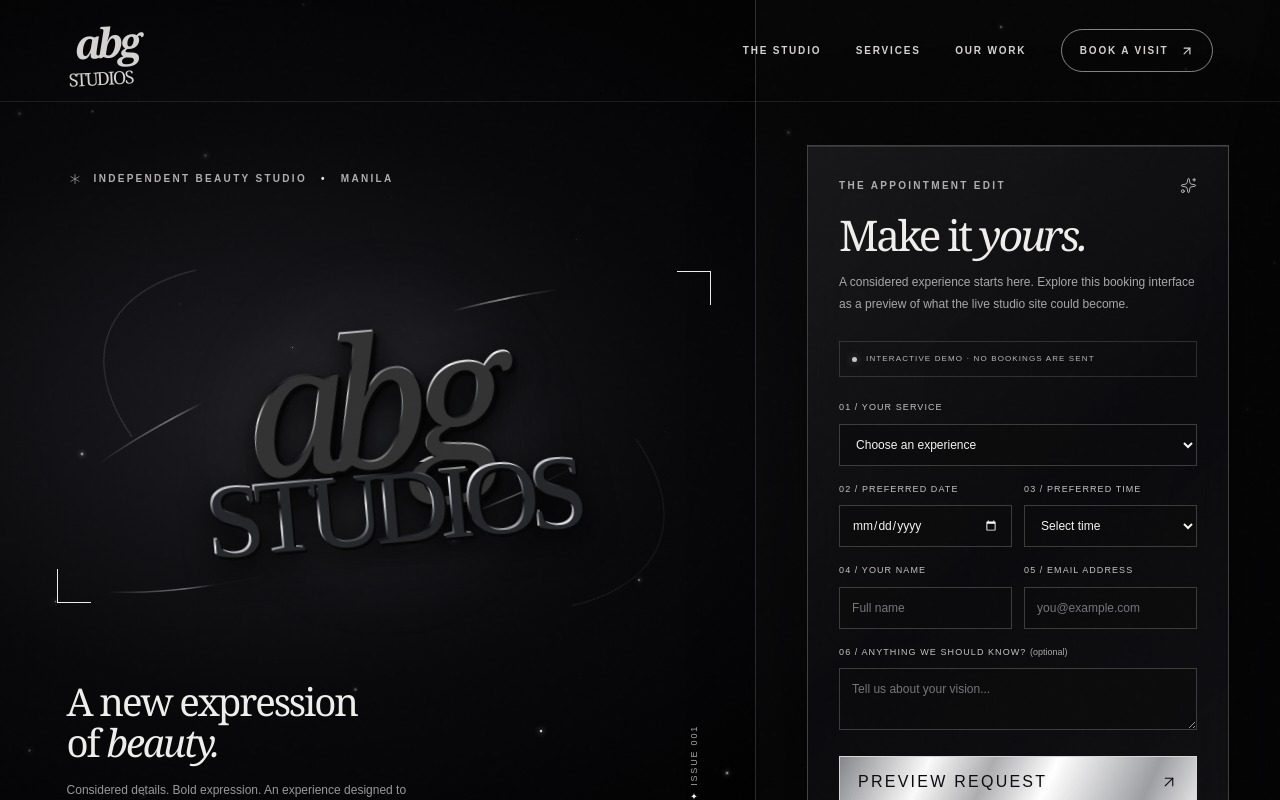
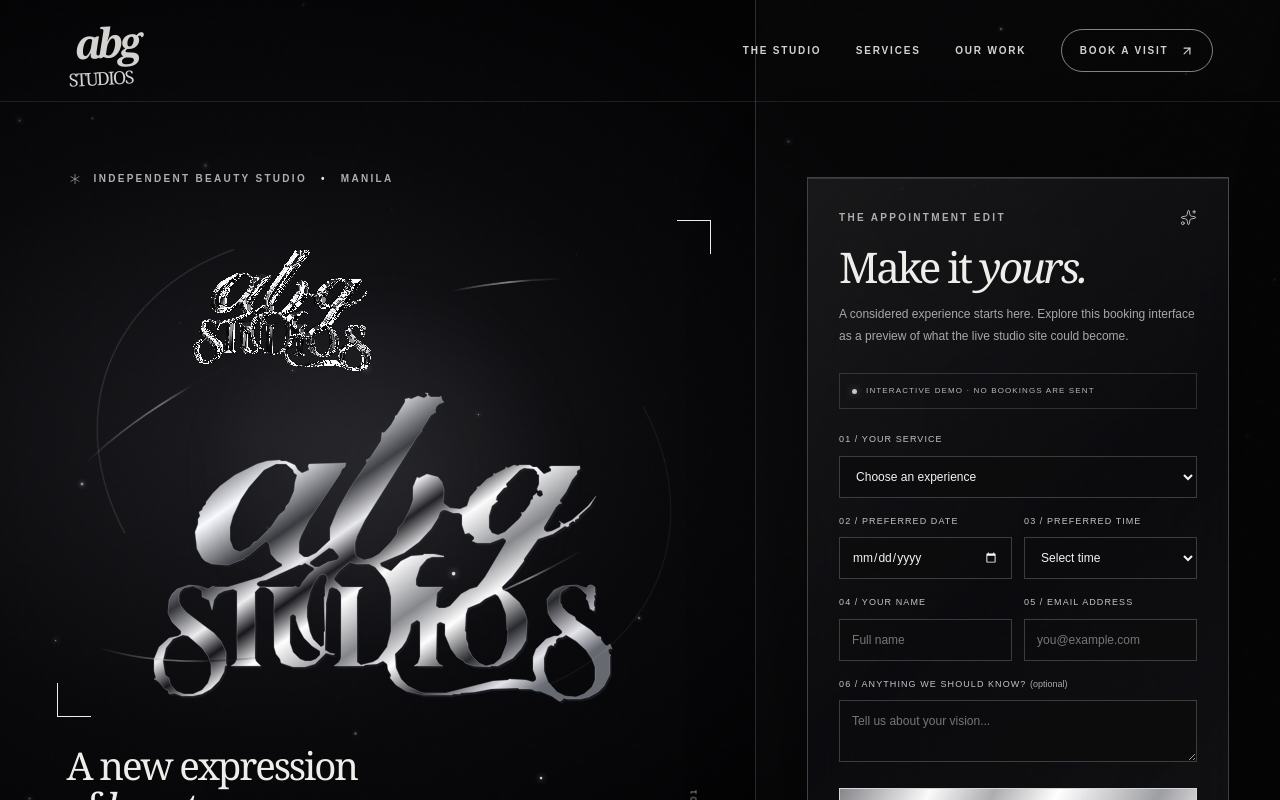
Before and after one commit to jstnphlp/abg-studio-landing, a Next.js app: page / in a window 1280 px wide. Shown: the top 800 px of the page. Built offline with nearby package versions, Linux system fonts and the light colour scheme.

Commit message:
feat(chrome): render real ABG letter shapes with WebGL and SVG fallback

```diff
--- a/src/app/page.tsx
+++ b/src/app/page.tsx
@@ -1,4 +1,5 @@
 import Link from "next/link";
+import Script from "next/script";
 import {
   ArrowDown,
   ArrowRight,
@@ -51,30 +52,23 @@ function ChromeSignature() {
     <div className="abg-logo-frame">
       <div className="abg-logo-orbit abg-logo-orbit-one" aria-hidden="true" />
       <div className="abg-logo-orbit abg-logo-orbit-two" aria-hidden="true" />
-      {portfolio.chromeLogoVideo && portfolio.chromeLogoPoster ? (
-        <video
-          autoPlay
-          loop
-          muted
-          playsInline
-          poster={portfolio.chromeLogoPoster}
-          className="abg-3d-video"
-          aria-label="ABG Studios metallic typography"
-        >
-          <source src={portfolio.chromeLogoVideo} />
-        </video>
-      ) : portfolio.chromeLogoPoster ? (
-        // eslint-disable-next-line @next/next/no-img-element
-        <img src={portfolio.chromeLogoPoster} className="abg-3d-video" alt="ABG Studios chrome lettering" />
-      ) : (
-        <div className="abg-logo-display" aria-label="ABG Studios">
-          <span className="abg-logo-script">abg</span>
-          <span className="abg-logo-serif">STUDIOS</span>
-          <span className="abg-logo-shine" aria-hidden="true" />
-        </div>
-      )}
-      <div className="abg-logo-corner abg-logo-corner-top" />
-      <div className="abg-logo-corner abg-logo-corner-bottom" />
+
+      <div className="abg-chrome-wordmark" role="img" aria-label="ABG Studios in reflective silver lettering">
+        {/* This static SVG is intentionally always available — even without WebGL or JS. */}
+        <canvas data-abg-chrome aria-hidden="true" />
+        {/* eslint-disable-next-line @next/next/no-img-element */}
+        <img
+          src="/brand/abg-logo-fallback.svg"
+          alt=""
+          width="500"
+          height="325"
+          draggable={false}
+        />
+      </div>
+
+      <Script src="/brand/chrome-logo.js" strategy="afterInteractive" />
+      <div className="abg-logo-corner abg-logo-corner-top" aria-hidden="true" />
+      <div className="abg-logo-corner abg-logo-corner-bottom" aria-hidden="true" />
     </div>
   );
 }
```
